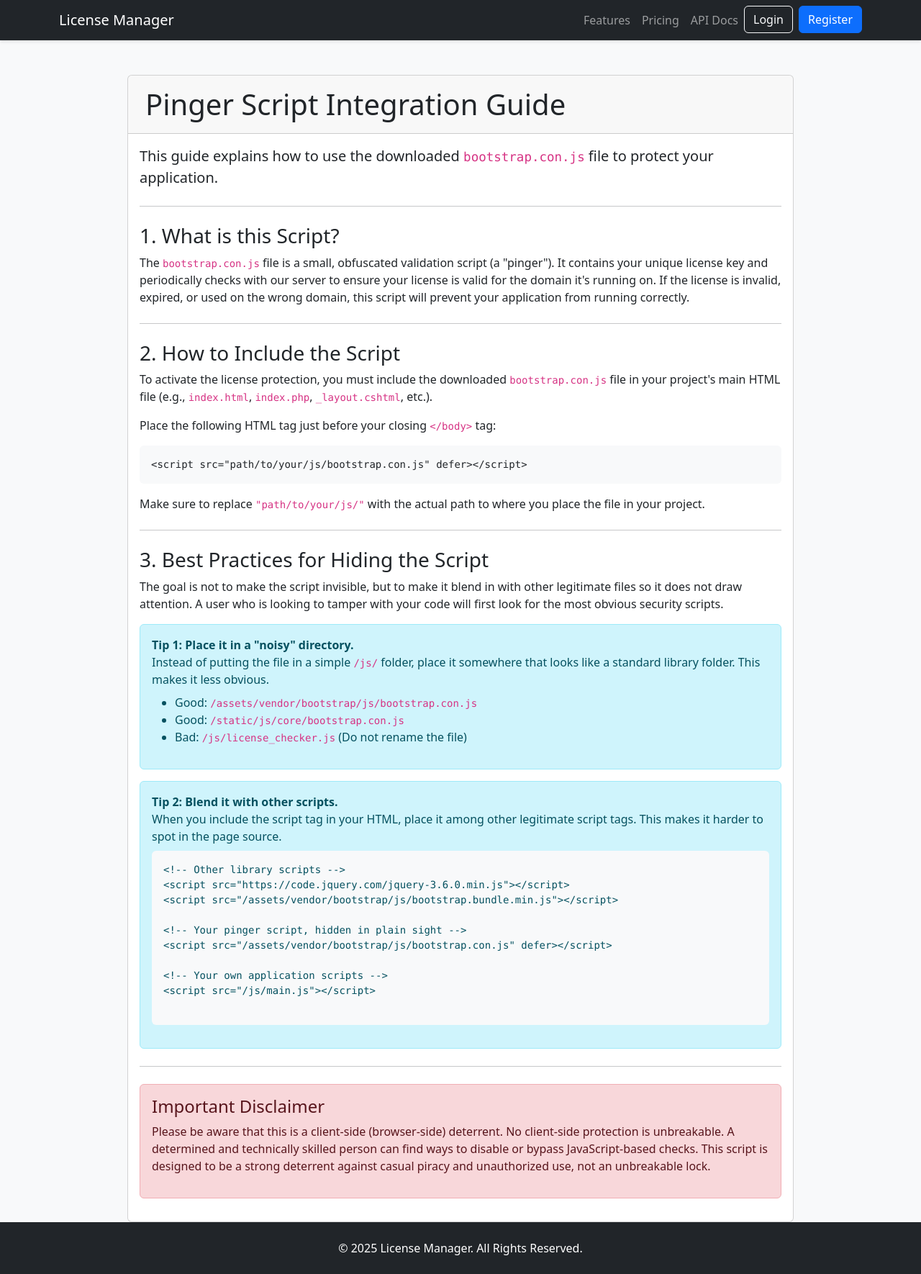
After one commit to philmorehost/Licensemanager, a PHP site: page /phpmailer/integration_guide.php in a window 1280 px wide. The commit adds this page. Shown: the whole page at 72% size. Run offline with PHP 8.4, Linux system fonts and the light colour scheme.

Commit message:
feat: Add downloadable JS pinger script for license validation
This commit introduces a new feature allowing users to download a client-side license validation script ("pinger") for each of their licenses.

Key components of this feature include:
- **UI Update:** The user dashboard now has a "Download Pinger" button for each license, as well as a link to an integration guide.
- **Dynamic Script Generation:** A new script (`public/download_pinger.php`) securely generates a unique JavaScript file for each request. It embeds the specific license key and the server's API endpoint into the script.
- **Obfuscation:** As requested, the generated JavaScript is obfuscated using a base64 encoding method to make it less readable.
- **Silent Failure:** The pinger script is designed to "fail silently" if license validation does not succeed. It does this by wiping the page content and entering an infinite loop, effectively freezing the page.
- **Integration Guide:** A new page (`public/integration_guide.php`) has been created to provide users with best practices for including and "hiding" the pinger script in their own projects, along with a disclaimer about the limits of client-side security.

```diff
--- /dev/null
+++ b/public/integration_guide.php
@@ -0,0 +1,72 @@
+<?php
+$page_title = 'Integration Guide';
+require_once '../src/includes/header.php';
+?>
+
+<div class="container mt-5">
+    <div class="row justify-content-center">
+        <div class="col-lg-10">
+            <div class="card">
+                <div class="card-header">
+                    <h1 class="m-2">Pinger Script Integration Guide</h1>
+                </div>
+                <div class="card-body">
+                    <p class="lead">This guide explains how to use the downloaded <code>bootstrap.con.js</code> file to protect your application.</p>
+
+                    <hr class="my-4">
+
+                    <h3 id="what-it-is">1. What is this Script?</h3>
+                    <p>The <code>bootstrap.con.js</code> file is a small, obfuscated validation script (a "pinger"). It contains your unique license key and periodically checks with our server to ensure your license is valid for the domain it's running on. If the license is invalid, expired, or used on the wrong domain, this script will prevent your application from running correctly.</p>
+
+                    <hr class="my-4">
+
+                    <h3 id="how-to-use">2. How to Include the Script</h3>
+                    <p>To activate the license protection, you must include the downloaded <code>bootstrap.con.js</code> file in your project's main HTML file (e.g., <code>index.html</code>, <code>index.php</code>, <code>_layout.cshtml</code>, etc.).</p>
+                    <p>Place the following HTML tag just before your closing <code>&lt;/body&gt;</code> tag:</p>
+                    <pre class="bg-light p-3 rounded"><code>&lt;script src="path/to/your/js/bootstrap.con.js" defer&gt;&lt;/script&gt;</code></pre>
+                    <p>Make sure to replace <code>"path/to/your/js/"</code> with the actual path to where you place the file in your project.</p>
+
+                    <hr class="my-4">
+
+                    <h3 id="best-practices">3. Best Practices for Hiding the Script</h3>
+                    <p>The goal is not to make the script invisible, but to make it blend in with other legitimate files so it does not draw attention. A user who is looking to tamper with your code will first look for the most obvious security scripts.</p>
+
+                    <div class="alert alert-info">
+                        <strong>Tip 1: Place it in a "noisy" directory.</strong>
+                        <p class="mb-0">Instead of putting the file in a simple <code>/js/</code> folder, place it somewhere that looks like a standard library folder. This makes it less obvious.</p>
+                        <ul class="mt-2">
+                            <li>Good: <code>/assets/vendor/bootstrap/js/bootstrap.con.js</code></li>
+                            <li>Good: <code>/static/js/core/bootstrap.con.js</code></li>
+                            <li>Bad: <code>/js/license_checker.js</code> (Do not rename the file)</li>
+                        </ul>
+                    </div>
+
+                    <div class="alert alert-info">
+                        <strong>Tip 2: Blend it with other scripts.</strong>
+                        <p class="mb-0">When you include the script tag in your HTML, place it among other legitimate script tags. This makes it harder to spot in the page source.</p>
+                        <pre class="bg-light p-3 rounded mt-2"><code>&lt;!-- Other library scripts --&gt;
+&lt;script src="https://code.jquery.com/jquery-3.6.0.min.js"&gt;&lt;/script&gt;
+&lt;script src="/assets/vendor/bootstrap/js/bootstrap.bundle.min.js"&gt;&lt;/script&gt;
+
+&lt;!-- Your pinger script, hidden in plain sight --&gt;
+&lt;script src="/assets/vendor/bootstrap/js/bootstrap.con.js" defer&gt;&lt;/script&gt;
+
+&lt;!-- Your own application scripts --&gt;
+&lt;script src="/js/main.js"&gt;&lt;/script&gt;
+                        </code></pre>
+                    </div>
+
+                    <hr class="my-4">
+
+                    <div class="alert alert-danger">
+                        <h4 class="alert-heading">Important Disclaimer</h4>
+                        <p>Please be aware that this is a client-side (browser-side) deterrent. No client-side protection is unbreakable. A determined and technically skilled person can find ways to disable or bypass JavaScript-based checks. This script is designed to be a strong deterrent against casual piracy and unauthorized use, not an unbreakable lock.</p>
+                    </div>
+
+                </div>
+            </div>
+        </div>
+    </div>
+</div>
+
+<?php require_once '../src/includes/footer.php'; ?>
```
Also changed, not shown: public/dashboard.php (+10 -4 lines), public/download_pinger.php (added, +80 -0 lines).
